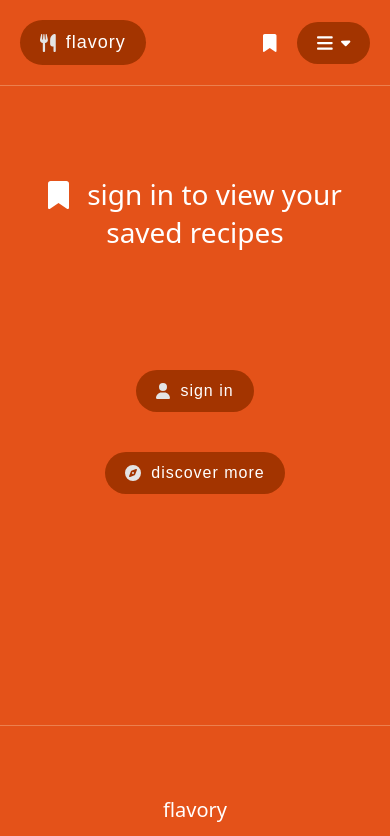
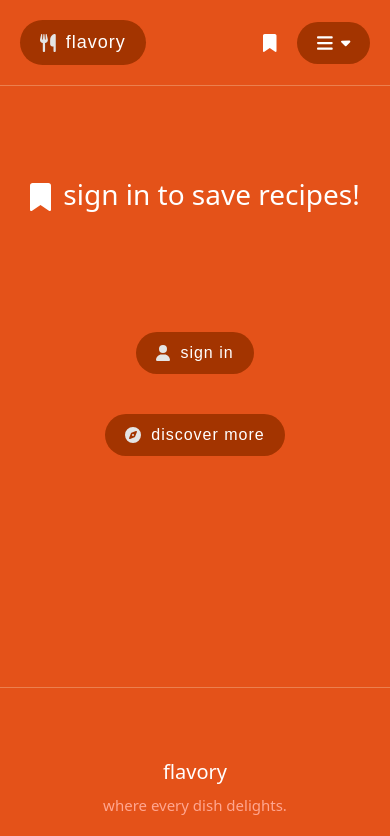
Before and after one commit to lukevukovich/flavory, a React (Vite) app: page /saved in a window 390 px wide. Shown: the top 836 px of the page. Built offline with nearby package versions, Linux system fonts and the light colour scheme; no server answers.

Commit message:
UI and searching improvements

```diff
--- a/src/App.css
+++ b/src/App.css
@@ -23,12 +23,18 @@ body {
 
 .heading-icon {
   margin-right: 18px;
+  margin-bottom: -3px;
   color: white;
 }
 
 @media (max-width: 470px) {
   .heading-text {
     font-size: 28px;
+  }
+
+  .heading-icon {
+    margin-right: 12px;
+    margin-bottom: -2px;
   }
 }
 
--- a/src/assets/LoadingScreen/LoadingScreen.css
+++ b/src/assets/LoadingScreen/LoadingScreen.css
@@ -1,6 +1,6 @@
 .spinner {
   display: flex;
-  margin-bottom: 200px;
+  margin-bottom: 150px;
   animation: rotate 0.7s linear infinite;
 }
 
--- a/src/assets/SearchBar/SearchBar.jsx
+++ b/src/assets/SearchBar/SearchBar.jsx
@@ -82,7 +82,9 @@ export default function SearchBar({
         newRecipeList = savedRecipeList;
         setRecipeList(newRecipeList);
       }
+      if (recipeList.length === 0) {
         setMoreResultsLink(null);
+      }
       let prompt;
       if (page === "") {
         prompt = page;
@@ -94,6 +96,7 @@ export default function SearchBar({
     }
     setPreviousSearch(searchString);
 
+    if (newRecipeList.length > 0 || savedRecipeList) {
       let searchCount;
       try {
         searchCount = formatNumber(result.count) + " recipe";
@@ -104,6 +107,7 @@ export default function SearchBar({
         searchCount += "s";
       }
       setSearchCount(searchCount);
+    }
 
     setIsLoading(false);
   }
--- a/src/pages/Saved/Saved.jsx
+++ b/src/pages/Saved/Saved.jsx
@@ -11,7 +11,6 @@ import {
   faCompass,
   faHome,
   faUser,
-  faLemon,
 } from "@fortawesome/free-solid-svg-icons";
 import { FontAwesomeIcon } from "@fortawesome/react-fontawesome";
 import RecipeResults from "../../assets/RecipeResults/RecipeResults";
@@ -59,7 +58,7 @@ export default function Saved() {
   async function loadSavedRecipes(isSignedIn) {
     setIsLoading(true);
     if (!isSignedIn) {
-      setHeadingText("sign in to view your saved recipes");
+      setHeadingText("sign in to save recipes!");
       searchBar.current.style.display = "none";
       homeButton.current.style.display = "none";
       signInButton.current.style.display = "flex";
--- a/src/pages/home/Home.jsx
+++ b/src/pages/home/Home.jsx
@@ -11,7 +11,6 @@ import {
   faCompass,
   faSearch,
   faUser,
-  faLemon,
 } from "@fortawesome/free-solid-svg-icons";
 import { FontAwesomeIcon } from "@fortawesome/react-fontawesome";
 import RecipeResults from "../../assets/RecipeResults/RecipeResults";
--- a/src/utils/RecipeData.jsx
+++ b/src/utils/RecipeData.jsx
@@ -31,8 +31,6 @@ export const recipeTypes = [
   "Kebabs",
   "Sushi",
   "Tofu",
-  "Tempeh",
-  "Seitan",
   "Falafel",
 
   // Vegetables & Plant based
@@ -184,7 +182,6 @@ export const recipeTypes = [
   "Charcuterie",
   "Tapas",
   "Sushi Bowl",
-  "Bento Box",
   "Stuffed Chicken",
   "Vegan",
   "Vegetarian",
```
Lines whose indentation alone changed are shown as unchanged.
